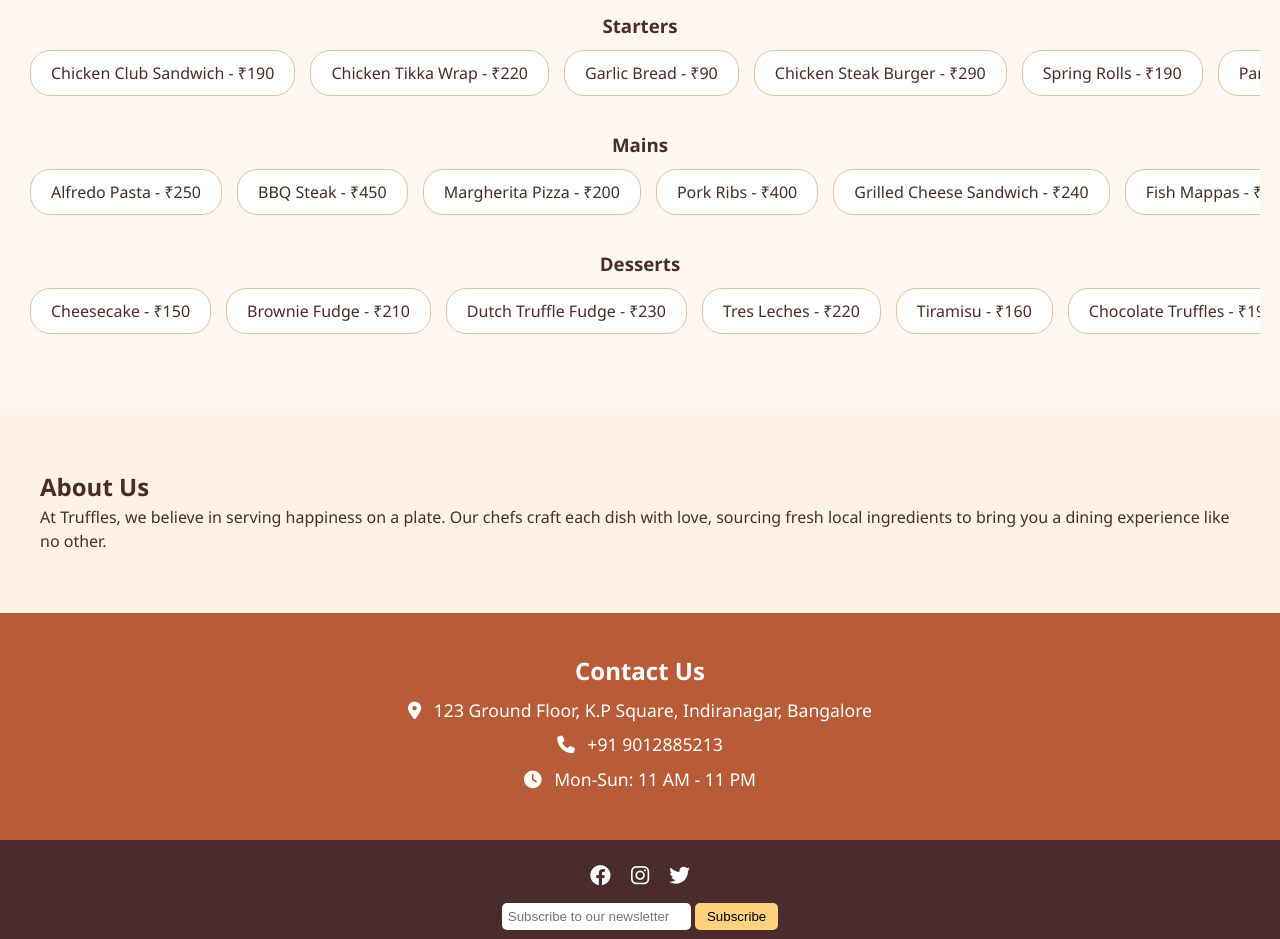
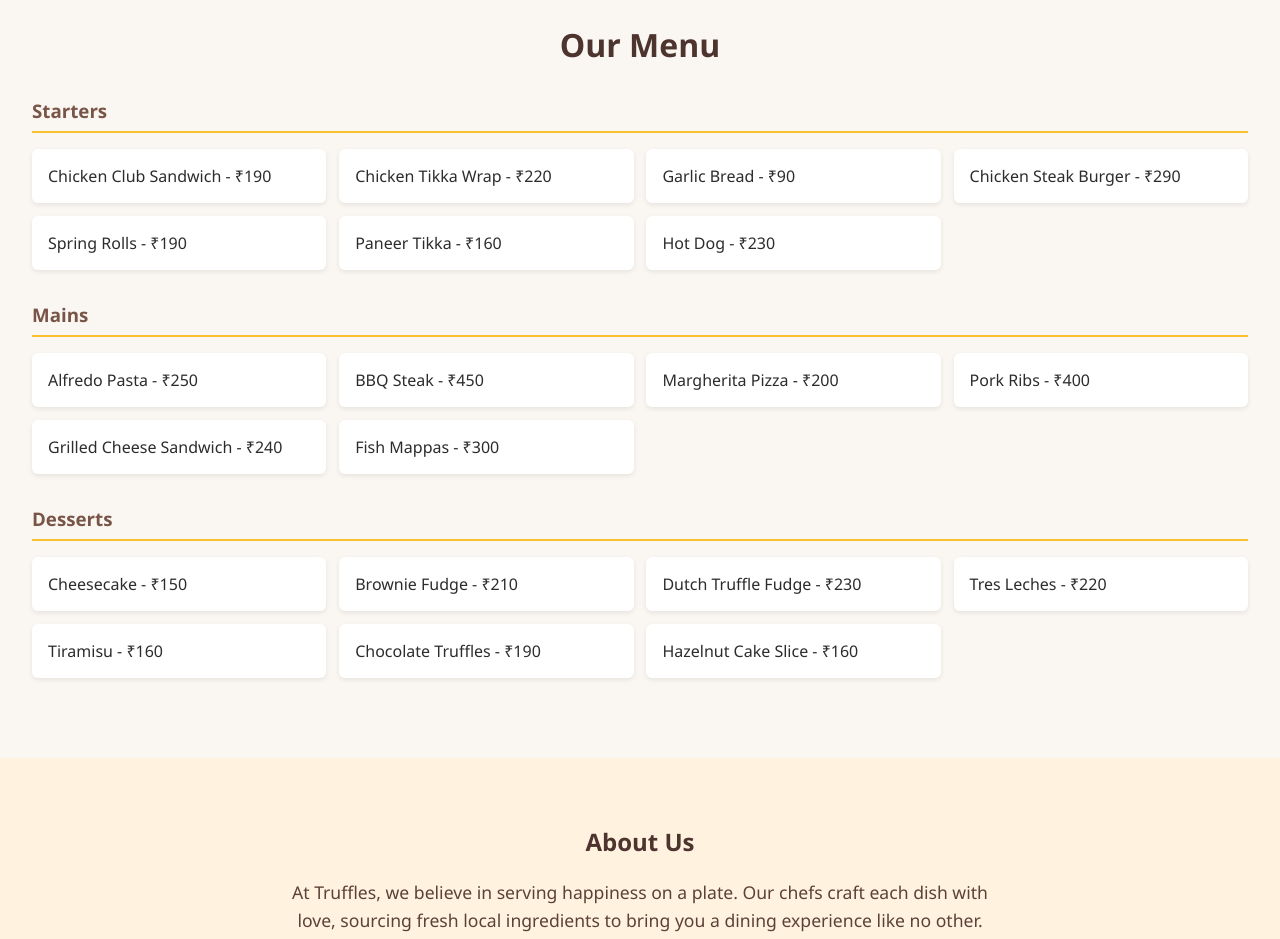
Before and after one commit to Sreyaann06/UI_UX_Project1, a plain HTML site: page index.html in a window 1280 px wide. Shown: the part 748-1687 px from the top of the page. Drawn offline with Linux system fonts and the light colour scheme.

Commit message:
Update style.css

```diff
--- a/style.css
+++ b/style.css
@@ -1,113 +1,191 @@
+/* General Reset & Font */
+body {
+  margin: 0;
+  padding: 0;
+  font-family: 'Segoe UI', Tahoma, Geneva, Verdana, sans-serif;
+  background-color: #faf7f2; /* Warm light background */
+  color: #2c2c2c;
+}
 
-* { margin: 0; padding: 0; box-sizing: border-box; }
-html { -webkit-text-size-adjust: 100%; }
-body {
-  font-family: "Segoe UI", Tahoma, Geneva, Verdana, sans-serif;
-  background-color: #fff8f0;
-  color: #4a2c2a;
-  line-height: 1.5;
+/* Header */
+header {
+  background-color: #4e342e; /* Rich coffee brown */
+  color: white;
+  display: flex;
+  align-items: center;
+  justify-content: space-between;
+  padding: 1rem 2rem;
+  box-shadow: 0 2px 8px rgba(0,0,0,0.15);
 }
-header {
-  background: #b85c38;
-  color: #fff;
+
+header .logo {
+  font-size: 1.5rem;
+  font-weight: bold;
+}
+
+nav ul {
+  list-style: none;
   display: flex;
-  justify-content: space-between;
-  align-items: center;
-  padding: 15px 40px;
+  gap: 1.5rem;
+  margin: 0;
+  padding: 0;
 }
-header .logo { font-size: 1.5rem; font-weight: bold; }
-header nav ul { list-style: none; display: flex; }
-header nav ul li { margin-left: 20px; }
-header nav ul li a {
-  color: #fff;
+
+nav ul li a {
+  color: white;
   text-decoration: none;
+  font-weight: 500;
   transition: color 0.3s;
 }
-header nav ul li a:hover { color: #ffd27f; }
 
+nav ul li a:hover {
+  color: #fbc02d; /* Gold accent */
+}
+
+/* Hero Image */
 .hero-img {
   width: 100%;
-  height: 50vh;
+  height: 400px;
   object-fit: cover;
   display: block;
 }
 
+/* Hero Section Text */
 .hero {
-  background: #b85c38;
-  padding: 40px 20px;
   text-align: center;
-  color: #fff;
+  padding: 2rem;
+  background-color: #fffaf3;
 }
-.hero h1 { font-size: 3rem; margin-bottom: 10px; }
-.hero p { font-size: 1.2rem; }
 
-.menu-section { padding: 40px 20px; text-align: center; }
-.menu-section h2 { font-size: 2rem; margin-bottom: 15px; }
-.menu-category { margin-bottom: 25px; }
+.hero h1 {
+  font-size: 2.5rem;
+  color: #4e342e;
+}
+
+.hero p {
+  font-size: 1.2rem;
+  color: #6d4c41;
+  margin-top: 0.5rem;
+}
+
+/* Menu Section */
+.menu-section {
+  padding: 3rem 2rem;
+}
+
+.menu-section h2 {
+  text-align: center;
+  font-size: 2rem;
+  color: #4e342e;
+  margin-bottom: 2rem;
+}
+
+.menu-category {
+  margin-bottom: 2rem;
+}
+
+.menu-category h3 {
+  color: #795548;
+  border-bottom: 2px solid #fbc02d;
+  padding-bottom: 0.5rem;
+  margin-bottom: 1rem;
+}
+
 .menu-items {
-  display: flex;
-  overflow-x: auto;
-  padding: 10px;
-  gap: 15px;
-  scrollbar-width: thin;
-  -webkit-overflow-scrolling: touch;
+  display: grid;
+  grid-template-columns: repeat(auto-fit, minmax(250px, 1fr));
+  gap: 0.8rem;
 }
+
 .menu-item {
-  background: #fff;
-  border: 1px solid #e0c1a0;
-  padding: 10px 20px;
-  border-radius: 20px;
-  white-space: nowrap;
-  transition: background 0.3s;
-  flex-shrink: 0;
+  background-color: #ffffff;
+  padding: 1rem;
+  border-radius: 6px;
+  box-shadow: 0 2px 5px rgba(0,0,0,0.08);
+  transition: transform 0.2s ease;
 }
-.menu-item:hover { background: #ffd27f; cursor: pointer; }
 
+.menu-item:hover {
+  transform: translateY(-3px);
+}
+
+/* About Section */
 .about-section {
-  display: flex;
-  flex-wrap: wrap;
-  padding: 40px 20px;
-  background-color: #fff3e6;
-  gap: 10px;
-}
-.about-text { flex: 1 1 300px; padding: 20px; }
-.about-img { flex: 1 1 300px; padding: 20px; }
-.about-img img { width: 100%; height: auto; border-radius: 10px; display: block; }
-
-.contact-section {
-  padding: 40px 20px;
-  background: #b85c38;
-  color: #fff;
+  background-color: #fff3e0;
+  padding: 3rem 2rem;
   text-align: center;
 }
-.contact-info p { margin: 8px 0; font-size: 1.1rem; }
-.contact-info i { margin-right: 8px; }
 
+.about-section h2 {
+  color: #4e342e;
+}
+
+.about-section p {
+  font-size: 1.1rem;
+  max-width: 700px;
+  margin: auto;
+  color: #5d4037;
+  line-height: 1.6;
+}
+
+/* Contact Section */
+.contact-section {
+  padding: 3rem 2rem;
+  background-color: #efebe9;
+  text-align: center;
+}
+
+.contact-section h2 {
+  color: #4e342e;
+}
+
+.contact-info p {
+  margin: 0.5rem 0;
+  font-size: 1.1rem;
+}
+
+/* Footer */
 footer {
-  background: #4a2c2a;
-  color: #fff;
+  background-color: #4e342e;
+  color: white;
   text-align: center;
-  padding: 20px;
+  padding: 2rem 1rem;
 }
-footer .social-links a { color: #fff; margin: 0 8px; font-size: 1.3rem; }
-footer .newsletter { margin: 12px 0; }
-footer .newsletter input {
-  padding: 6px;
-  border-radius: 5px;
+
+.social-links a {
+  color: white;
+  margin: 0 0.5rem;
+  font-size: 1.2rem;
+  transition: color 0.3s;
+}
+
+.social-links a:hover {
+  color: #fbc02d;
+}
+
+.newsletter {
+  margin: 1rem 0;
+}
+
+.newsletter input {
+  padding: 0.5rem;
   border: none;
+  border-radius: 4px 0 0 4px;
   outline: none;
+  width: 220px;
 }
-footer .newsletter button {
-  padding: 6px 12px;
+
+.newsletter button {
+  padding: 0.5rem 1rem;
   border: none;
-  background: #ffd27f;
-  border-radius: 5px;
+  background-color: #fbc02d;
+  color: #4e342e;
+  font-weight: bold;
   cursor: pointer;
+  border-radius: 0 4px 4px 0;
+  transition: background-color 0.3s;
 }
-footer .newsletter button:hover { background: #ffb84d; }
 
-@media (max-width: 600px) {
-  header { padding: 12px 16px; }
-  .hero h1 { font-size: 2.2rem; }
-  .hero p { font-size: 1rem; }
+.newsletter button:hover {
+  background-color: #f9a825;
 }
```
